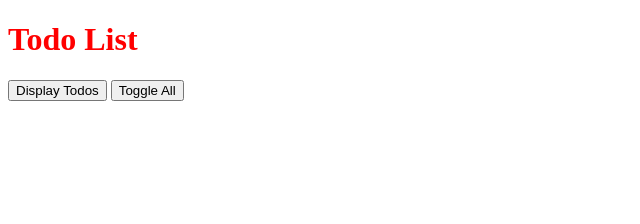
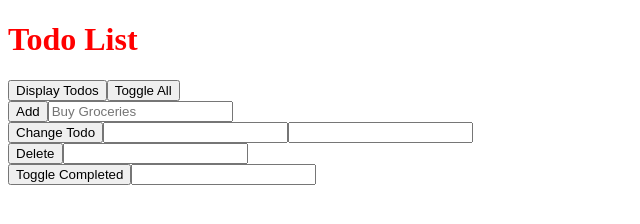
Before and after one commit to adamgonzls/todoapp, a website: page app/index.html in a window 1280 px wide. Shown: the whole page, without its empty margins (0-640 px from the left). Drawn offline with Linux system fonts and the light colour scheme.

Commit message:
add handler methods

```diff
--- a/app/index.html
+++ b/app/index.html
@@ -2,17 +2,37 @@
 <html lang="en">
 <head>
 	<meta charset="UTF-8">
-	<title>Testing Browser Sync</title>
+	<title>Todo List</title>
 	<link rel="stylesheet" href="./css/styles.css">
 </head>
 <body>
 	<h1>Todo List</h1>
 
-	<button id="displayTodosButton">Display Todos</button>
-	<button id="toggleAllButton">Toggle All</button>
+	<div>
+		<button onclick="handlers.displayTodos()">Display Todos</button>
+		<button onclick="handlers.toggleAll()">Toggle All</button>
+	</div>
 
+	<div>
+		<button onclick="handlers.addTodo()">Add</button>
+		<input id="addTodoTextInput" type="text" placeholder="Buy Groceries">
+	</div>
 
+	<div>
+		<button onclick="handlers.changeTodo()">Change Todo</button>
+		<input id="changeTodoPositionInput" type="number">
+		<input id="changeTodoTextInput" type="text">
+	</div>
 
+	<div>
+		<button onclick="handlers.deleteTodo()">Delete</button>
+		<input id="deleteTodoPositionInput" type="number">
+	</div>
+
+	<div>
+		<button onclick="handlers.toggleCompleted()">Toggle Completed</button>
+		<input id="toggleCompletedPositionInput" type="number">
+	</div>
 
 	<script src="./js/index.js"></script>
 </body>
--- a/app/js/index.js
+++ b/app/js/index.js
@@ -61,13 +61,33 @@ var todoList = {
 	}
 };
 
-var displayTodosButton = document.getElementById('displayTodosButton');
-var toggleAllButton = document.getElementById('toggleAllButton')
-
-displayTodosButton.addEventListener('click', function() {
-	todoList.displayTodos();
-});
-
-toggleAllButton.addEventListener('click', function() {
-	todoList.toggleAll();
-})
+var handlers = {
+	displayTodos: function() {
+		todoList.displayTodos();
+	},
+	addTodo: function() {
+		var addTodoTextInput = document.getElementById('addTodoTextInput');
+		todoList.addTodo(addTodoTextInput.value);
+		addTodoTextInput.value = '';
+	},
+	changeTodo: function() {
+		var changeTodoPositionInput = document.getElementById('changeTodoPositionInput');
+		var changeTodoTextInput = document.getElementById('changeTodoTextInput');
+		todoList.changeTodo(changeTodoPositionInput.valueAsNumber, changeTodoTextInput.value);
+		changeTodoPositionInput.value = '';
+		changeTodoTextInput.value = '';
+	},
+	deleteTodo: function() {
+		var deleteTodoPositionInput = document.getElementById('deleteTodoPositionInput');
+		todoList.deleteTodo(deleteTodoPositionInput.valueAsNumber);
+		deleteTodoPositionInput.value = '';
+	},
+	toggleCompleted: function() {
+		var toggleCompletedPositionInput = document.getElementById('toggleCompletedPositionInput');
+		todoList.toggleCompleted(toggleCompletedPositionInput.valueAsNumber);
+		toggleCompletedPositionInput.value = '';
+	},
+	toggleAll: function() {
+		todoList.toggleAll();
+	}
+};
```
